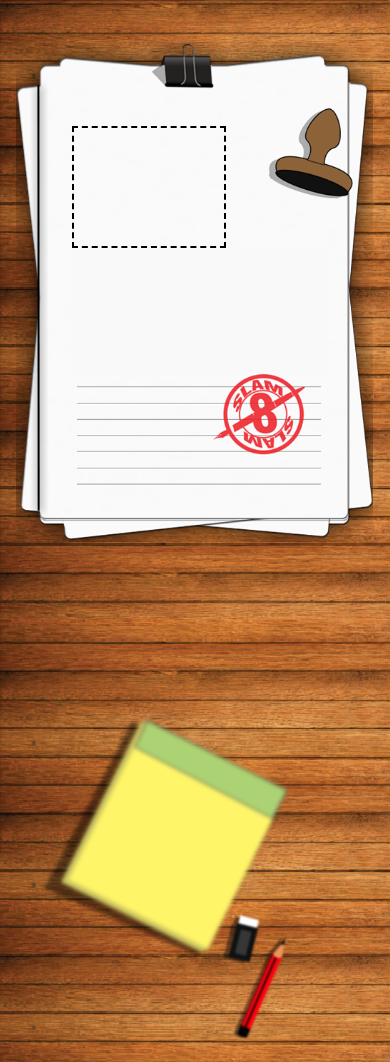
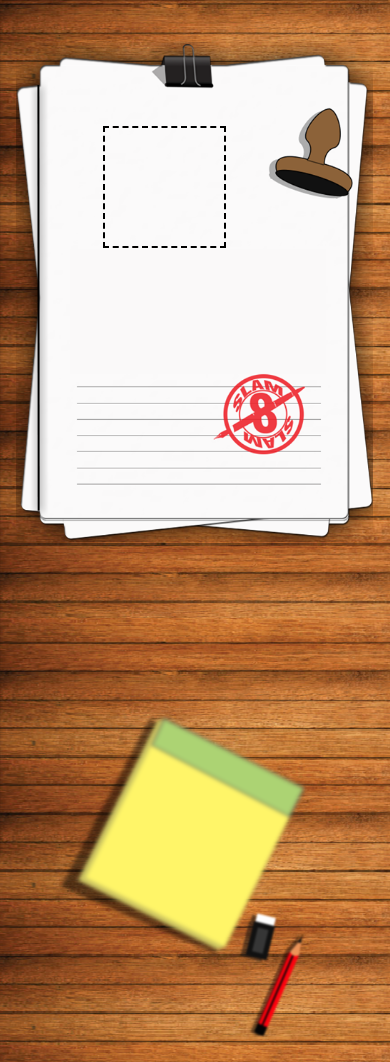
Before and after one commit to subhambiswajit/Slam8, a Django app: page /signup in a window 390 px wide. Shown: the part 49-1111 px from the top of the page. Run offline with Django 3.2, Linux system fonts and the light colour scheme; parts of the project's set-up code (start-up, migrations or seed data) failed here and were passed over; some libraries are stand-ins or nearby versions; some web fonts are replaced.

Commit message:
responsive design distortion bug fixed

```diff
--- a/slamit/static/css/login/login.css
+++ b/slamit/static/css/login/login.css
@@ -13,7 +13,7 @@
 	background-image:url(/media/images/login/right.png);
 	min-height: 500px;
 	background-repeat:no-repeat;
-	background-position:38px 175px ;
+	background-position: center 173px ;
 }
 nav {
 	background-color: transparent;
@@ -26,9 +26,11 @@
 
 
 /*media querries */
-@media screen and (max-width: 993px) {
+@media screen and (max-width: 993px) and (min-width: 900px) {
    /*media querry for body part*/
-
+ #notedpad-dashed-box {
+ margin-left:35.333333333333% !important;
+ }
 
 
 
--- a/slamit/templates/login/index.html
+++ b/slamit/templates/login/index.html
@@ -28,20 +28,20 @@
 			  <div class= "col m12 l12 s12"> &nbsp; </div>
 			  <div class= "col m12 l12 s12"> &nbsp; </div>
 			  <div class="row">
-			  	<div class="offset-m1 offset-l1 col s12 m5 l5" id="login_left">
+			  	<div class="offset-l1 col s12 m12 l5" id="login_left">
 			  		<div class="row">
 		  			 	<div class= "col m12 l12 s12"> &nbsp; </div>
 	  				 	<div class= "col m12 l12 s12"> &nbsp; </div>
 	  				 	<div class= "col m12 l12 s12"> &nbsp; </div>
 	  				 	<div class= "col m12 l12 s12"> &nbsp; </div>
-			  			<div style= "border:2px dashed black; min-height:122px" class="offset-m3 offset-l3 offset-s2 col s5 m4">
+			  			<div style= "border:2px dashed black; min-height:122px" id="notedpad-dashed-box" class="offset-m4 offset-l3 offset-s3 col s4 m2 l4">
 
 			  			</div>
 
 			  		</div>
 
 			  	</div>
-			  	<div class="offset-m2 offset-l2  col s12 m4 l4" id="login_right">
+			  	<div class=" offset-l2  col s12 m12 l4" id="login_right">
 
 		  		</div>
 
@@ -55,4 +55,4 @@
 
 			  </script>
 		</body>
-	</htm>
+	</html>
```
